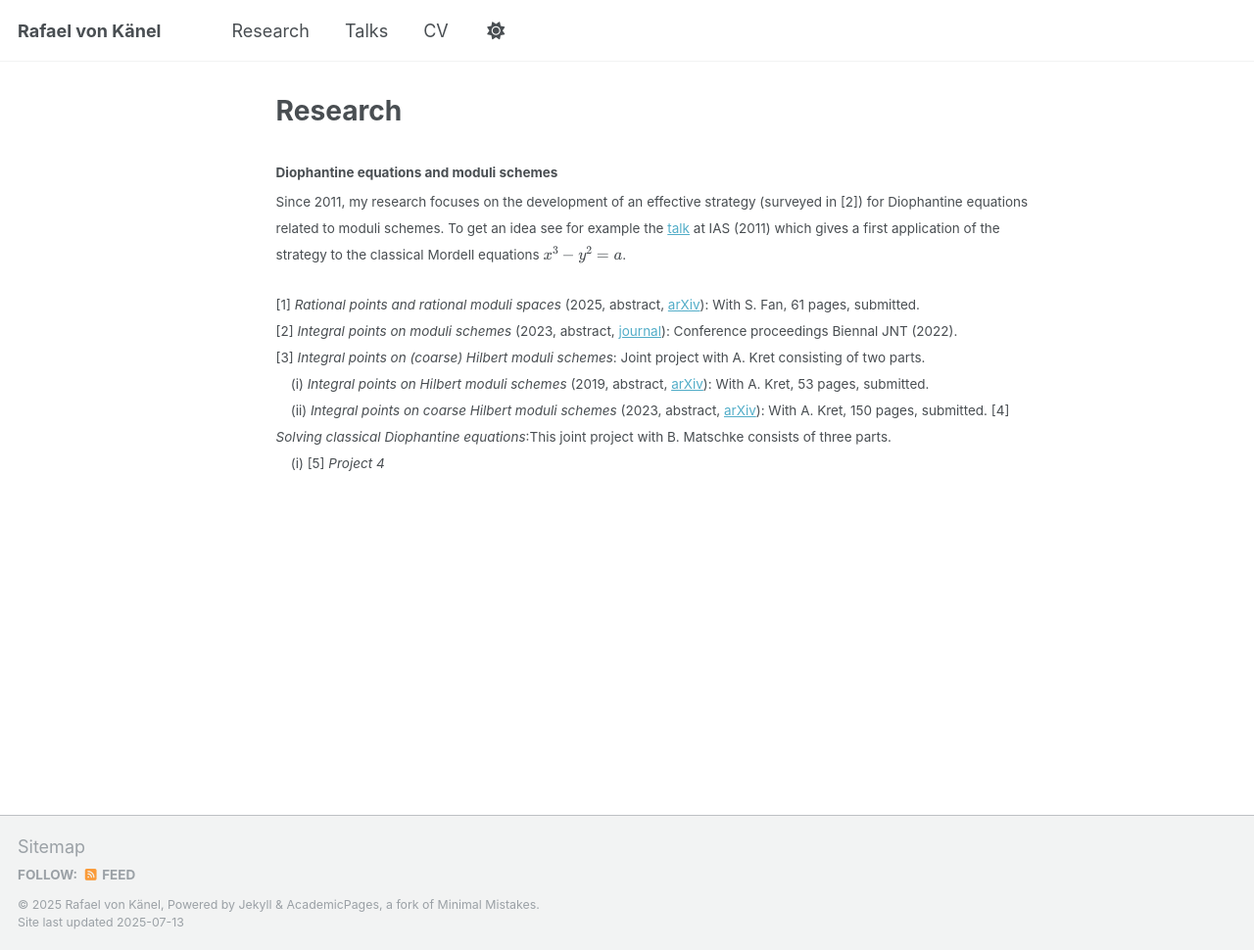
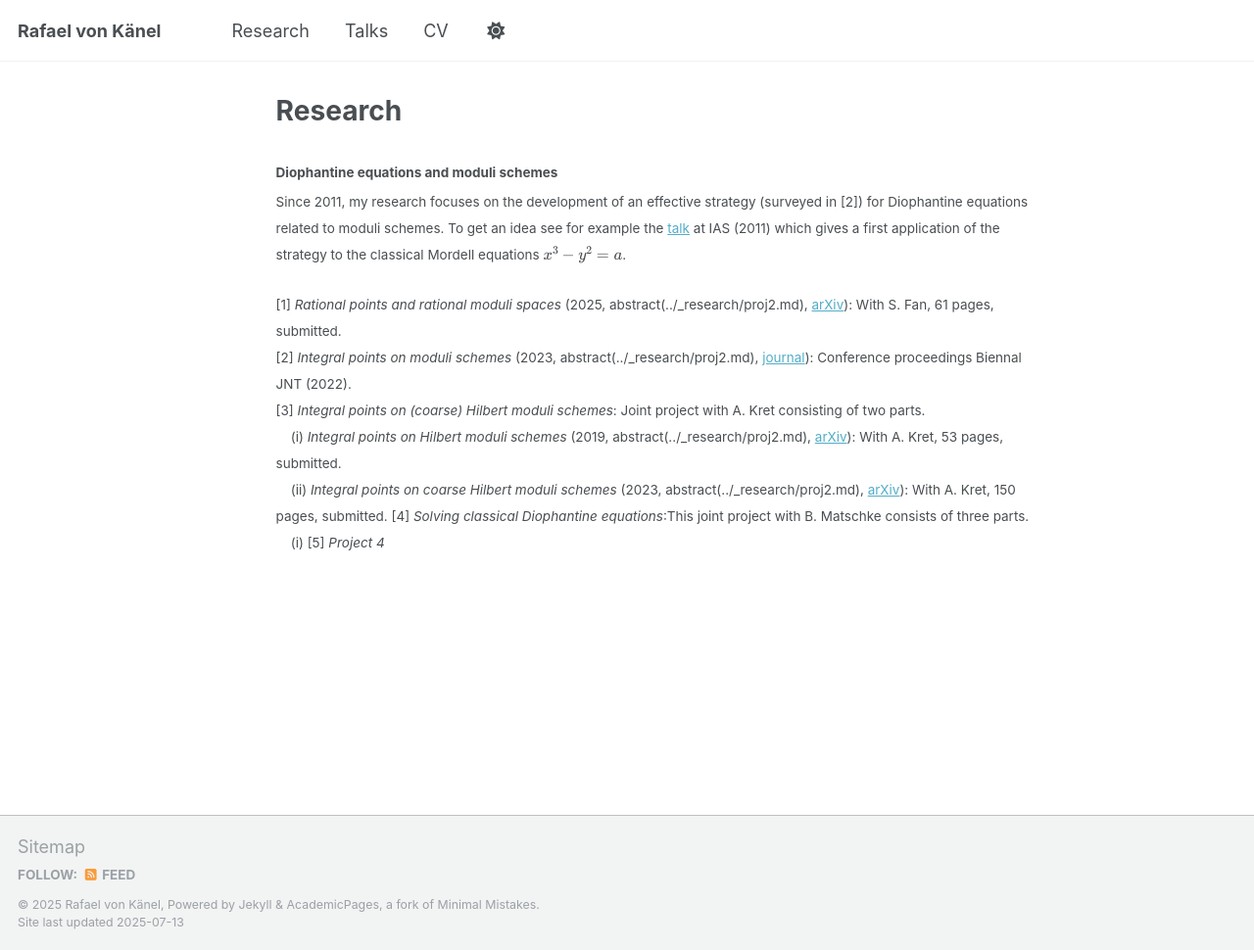
Before and after one commit to rafaelvonkanel/rafaelvonkanel.github.io, a Jekyll site: the page built from _pages/research.md, in a window 1280 px wide and 970 px high. Shown: the whole window at 98% size. Built offline with Jekyll 4.4.1, drawn with Linux system fonts in a browser that asks for light colours; a script that is not in the unit is left out.

Commit message:
Update research.md

```diff
--- a/_pages/research.md
+++ b/_pages/research.md
@@ -10,11 +10,11 @@ author_profile: false
 <small>Since 2011, my research focuses on the development of an effective strategy (surveyed in [2]) for Diophantine equations related to moduli schemes. To get an idea see for example the [talk](www.ias.edu/video/short/vonkenel) at IAS (2011) which gives a first application of the strategy to the classical Mordell equations \\(x^3-y^2=a\\).</small>
 
 <small>
-[1] *Rational points and rational moduli spaces* (2025, abstract<!--(../_research/proj1.md)-->, [arXiv](https://arxiv.org/pdf/2501.17155)): With S. Fan, 61 pages, submitted.
-[2] *Integral points on moduli schemes*  (2023, abstract, [journal](https://www.sciencedirect.com/science/article/abs/pii/S0022314X24001744)): Conference proceedings Biennal JNT (2022).
+[1] *Rational points and rational moduli spaces* (2025, abstract(../_research/proj2.md), [arXiv](https://arxiv.org/pdf/2501.17155)): With S. Fan, 61 pages, submitted.
+[2] *Integral points on moduli schemes*  (2023, abstract(../_research/proj2.md), [journal](https://www.sciencedirect.com/science/article/abs/pii/S0022314X24001744)): Conference proceedings Biennal JNT (2022).
 [3] *Integral points on (coarse) Hilbert moduli schemes*: Joint project with A. Kret consisting of two parts.
-&nbsp;&nbsp;&nbsp; (i) *Integral points on Hilbert moduli schemes* (2019, abstract, [arXiv](https://arxiv.org/abs/1904.03503)): With A. Kret, 53 pages, submitted.
-&nbsp;&nbsp;&nbsp; (ii) *Integral points on coarse Hilbert moduli schemes*  (2023, abstract, [arXiv](https://arxiv.org/abs/2307.06944)): With A. Kret, 150 pages, submitted.
+&nbsp;&nbsp;&nbsp; (i) *Integral points on Hilbert moduli schemes* (2019, abstract(../_research/proj2.md), [arXiv](https://arxiv.org/abs/1904.03503)): With A. Kret, 53 pages, submitted.
+&nbsp;&nbsp;&nbsp; (ii) *Integral points on coarse Hilbert moduli schemes*  (2023, abstract(../_research/proj2.md), [arXiv](https://arxiv.org/abs/2307.06944)): With A. Kret, 150 pages, submitted.
 [4] *Solving classical Diophantine equations*:This joint project with B. Matschke consists of three parts.
 &nbsp;&nbsp;&nbsp; (i)
 [5] *Project 4*
```
